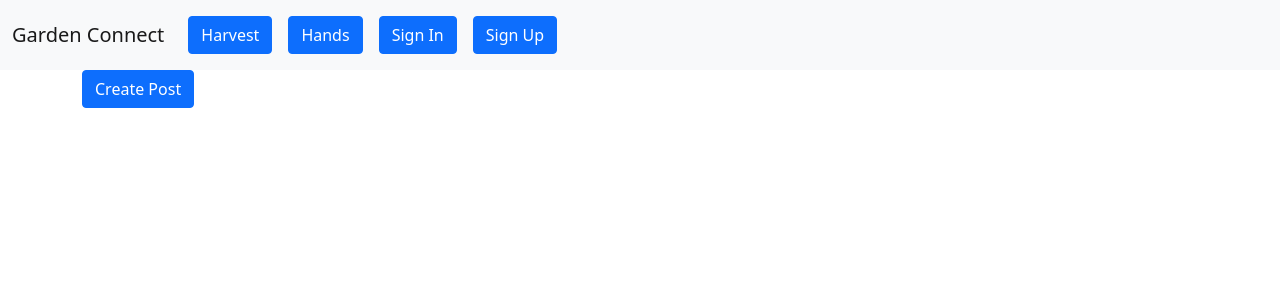
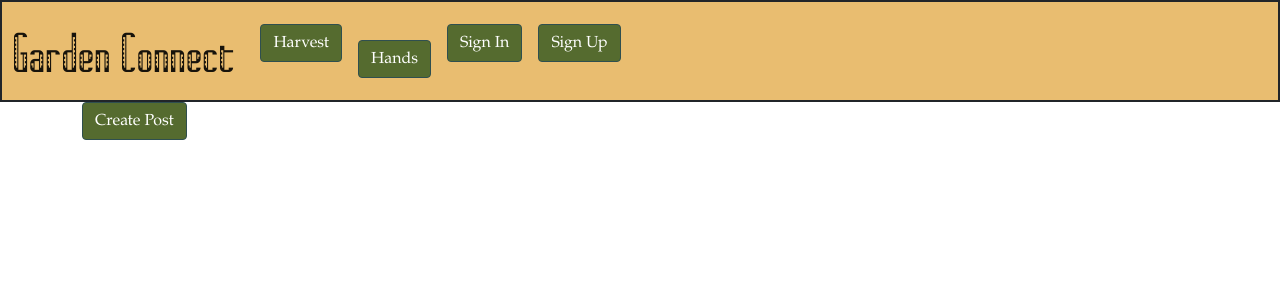
Before and after one commit to garden-connect/garden-connect, a React (Create React App) app in the folder frontend/: page /post in a window 1280 px wide. Shown: the top 300 px of the page. Built offline with nearby package versions, Linux system fonts and the light colour scheme.

Commit message:
working on css styles

```diff
--- a/frontend/src/ui/App.css
+++ b/frontend/src/ui/App.css
@@ -1,3 +1,9 @@
+@font-face {
+    src: url(../fonts/NavajoDeco.ttf);
+    font-family: NavajoDeco;
+}
+
+
 .rating-content p {
     -webkit-line-clamp: none;
 }
@@ -31,6 +37,41 @@
 .off {
     color: #ccc;
 }
+
+.btn {
+    background-color: darkolivegreen;
+    border-color: darkslategray;
+    font-family: Palatino;
+}
+
+h1 {
+    font-family: NavajoDeco;
+    font-size: xxx-large;
+
+}
+
+h2 {
+    font-family: Palatino;
+}
+
+span.navbar-brand {
+    font-family: NavajoDeco;
+    font-size: xxx-large;
+}
+
+.navigation {
+    background-color: #E9BD70;
+    border-color: darkolivegreen;
+}
+
+
+
+
+
+
+
+
+
 /*.showEditButton {*/
 /*    display: flex;*/
 /*}*/
--- a/frontend/src/ui/shared/components/NavBar.js
+++ b/frontend/src/ui/shared/components/NavBar.js
@@ -23,7 +23,7 @@ export const NavBar = () => {
 
     return (
 
-    <Navbar bg="light" expand="sm">
+    <Navbar expand="sm" className="navigation border border-2 border-dark">
         <Container fluid>
             <Navbar.Brand>Garden Connect</Navbar.Brand>
             <Navbar.Toggle aria-controls="basic-navbar-nav"/>
@@ -32,7 +32,7 @@ export const NavBar = () => {
                     {auth !== null && (
                         <>
                             <NavLink title="My Profile" href={`/profile/${auth.profileId}`}>
-                                <Button>Profile</Button>
+                                <Button className="mt-3">Profile</Button>
                             </NavLink>
                         </>
                     )}
@@ -41,7 +41,7 @@ export const NavBar = () => {
                     </Button>
                     </NavLink>
                     <NavLink href="/hands">
-                        <Button>Hands</Button>
+                        <Button className="mt-3">Hands</Button>
                     </NavLink>
                     {auth === null && (
                         <>
--- a/frontend/src/ui/shared/components/sign-up/SignupFormContent.js
+++ b/frontend/src/ui/shared/components/sign-up/SignupFormContent.js
@@ -104,7 +104,7 @@ export const SignupFormContent = (props) => {
                 </div>
 
                 <div className="form-group">
-                    <button className="btn btn-primary mb-2" type="submit">Submit</button>
+                    <button className="mb-2" type="submit">Submit</button>
                     <button
                         className="btn btn-danger mb-2"
                         onClick={handleReset}
--- a/frontend/src/ui/shared/components/sign-up/SignupPage.js
+++ b/frontend/src/ui/shared/components/sign-up/SignupPage.js
@@ -8,7 +8,10 @@ export function SignUp() {
     return (
         <>
             <Container>
-                <h2>Welcome to Garden Connect!<br/> This site is meant to build community and facilitate interaction between gardeners and homesteaders in Albuquerque, New Mexico. Take a look around to see what gardeners near you are up to; sign up to become part of the community! </h2>
+                <Row>
+                <h1 className="d-flex justify-content-center my-3">Welcome to Garden Connect!</h1>
+                </Row>
+                <h2 className="d-flex justify-content-center text-center">This site is meant to build community and facilitate interaction between gardeners and homesteaders in Albuquerque, New Mexico. Take a look around to see what gardeners near you are up to; sign up to become part of the community!</h2>
                 <p className={"mt-5"}>Please fill out the following fields to create an account</p>
             </Container>
 
```
Also changed, not shown: frontend/src/fonts/NavajoDeco.ttf (added).
